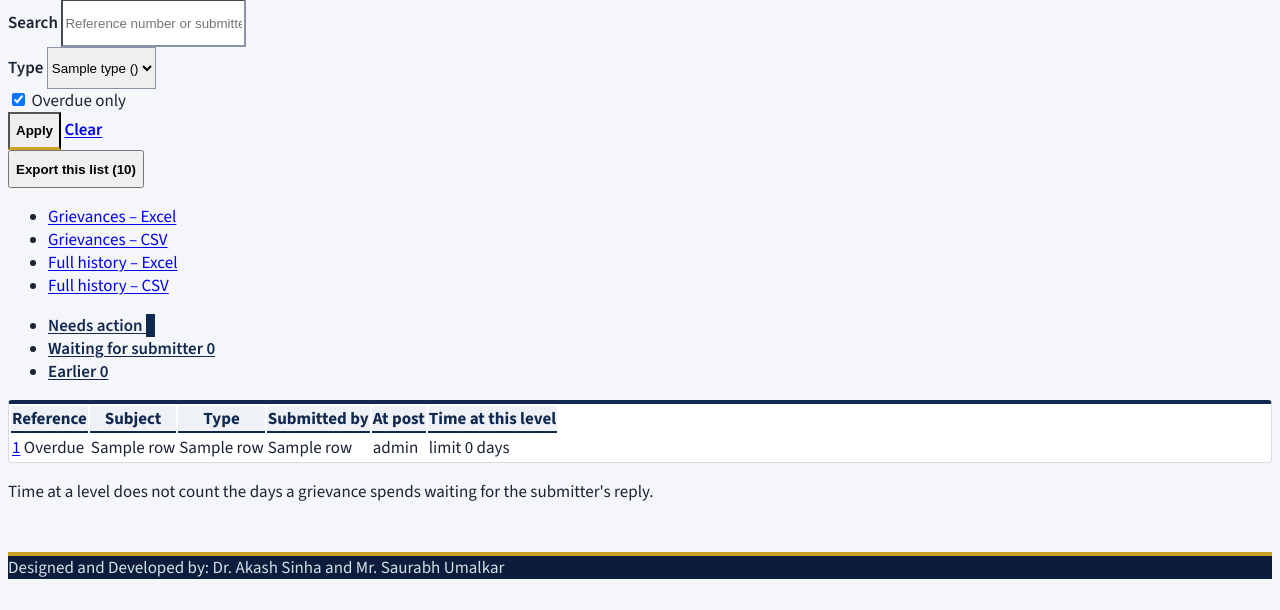
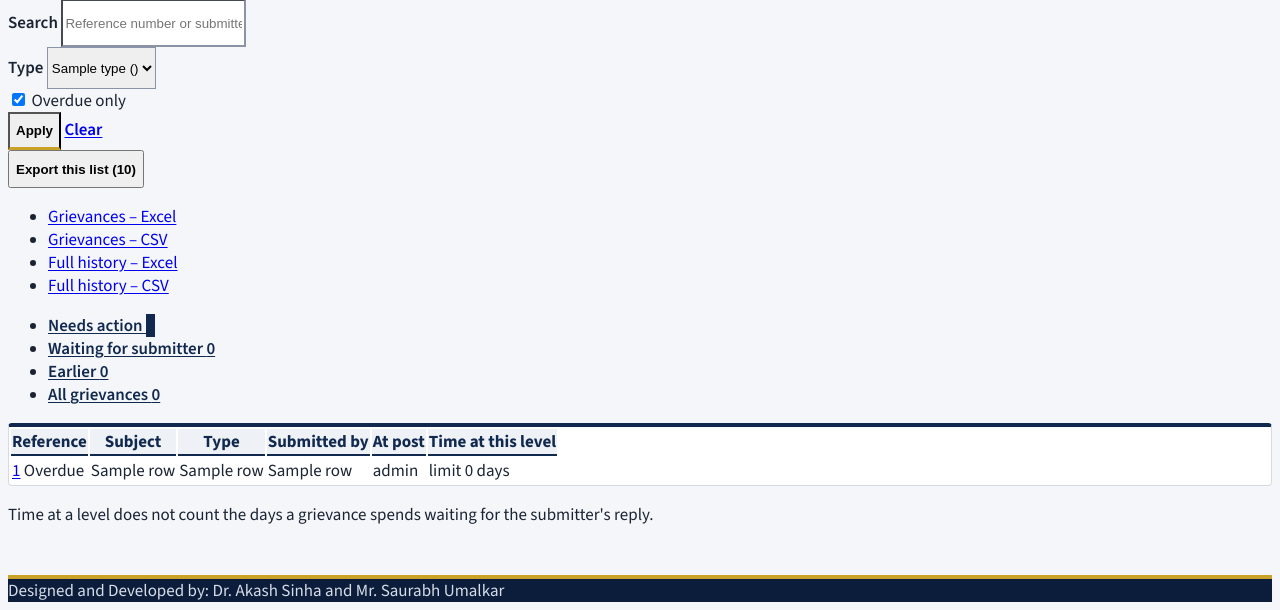
Before and after one commit to aksinha2308/manit-grievance-portal, a CodeIgniter 4 app: the page made by app/Views/authority/dashboard.php in a window 1280 px wide. Shown: the part 424-1034 px from the top of the page. Before the commit the page ends 1003 px from the top, so only its background shows below. Run offline with PHP 8.4 and a stand-in for CodeIgniter, Linux system fonts and the light colour scheme; the template is opened without the code that fills it: most values are stand-ins (such as "Sample title", 1, 10 or a date in 2020); data that the repository does not hold is empty; some libraries are stand-ins or nearby versions.

Commit message:
Authority All grievances tab: view grievances at or below own level (F02)
View only; scope as before; no database change. Tested locally with demo accounts.

```diff
--- a/app/Controllers/Authority/Dashboard.php
+++ b/app/Controllers/Authority/Dashboard.php
@@ -14,7 +14,8 @@ use RuntimeException;
 /**
  * Authority home: the grievances at the posts the logged-in authority holds.
  * Tabs: needs action / waiting for the submitter / earlier (handled at my posts, since moved on or disposed),
- * plus "All grievances" (view only) for the Director. Search by reference or name, filter by type / overdue.
+ * plus "All grievances" (view only): for the Director every grievance, for other authorities the grievances at or
+ * below their own level. Search by reference or name, filter by type / overdue.
  */
 class Dashboard extends BaseController
 {
@@ -88,7 +89,7 @@ class Dashboard extends BaseController
     private function listParams(int $userId): array
     {
         $director = WorkflowService::isDirector($userId);
-        $tabs     = $director ? ['action', 'waiting', 'earlier', 'all'] : ['action', 'waiting', 'earlier'];
+        $tabs     = $director ? ['action', 'waiting', 'earlier', 'all'] : ['action', 'waiting', 'earlier', 'below'];
         $tab      = (string) $this->request->getGet('tab');
 
         return [
--- a/app/Views/authority/dashboard.php
+++ b/app/Views/authority/dashboard.php
@@ -9,6 +9,8 @@ $tabs = [
 ];
 if ($director) {
     $tabs['all'] = ['All grievances', $counts['all'] ?? 0];
+} else {
+    $tabs['below'] = ['All grievances', $counts['below'] ?? 0];
 }
 $filtered = $filters['q'] !== '' || $filters['type_id'] > 0 || $filters['overdue'];
 // Query string that keeps the current tab and filters (for paging and tab links)
@@ -65,7 +67,7 @@ $qs = static function (array $change) use ($tab, $filters): string {
     </div></div>
 <?php endif; ?>
 
-<?php if ($posts !== [] || $counts['earlier'] > 0): ?>
+<?php if ($posts !== [] || $counts['earlier'] > 0 || ($counts['below'] ?? 0) > 0): ?>
 <form class="row g-2 align-items-end mb-3" method="get" action="<?= site_url('authority') ?>" id="filters">
     <input type="hidden" name="tab" value="<?= esc($tab) ?>">
     <div class="col-sm-5 col-lg-4">
@@ -120,6 +122,8 @@ $qs = static function (array $change) use ($tab, $filters): string {
 <div class="card rounded-top-0">
     <?php if ($tab === 'all'): ?>
         <div class="card-body py-2 small text-muted border-bottom">Every grievance in the portal, view only. You can act on a grievance only when it reaches the Director.</div>
+    <?php elseif ($tab === 'below'): ?>
+        <div class="card-body py-2 small text-muted border-bottom">Grievances at or below your level, view only. You can act on a grievance only while it is at a post you hold.</div>
     <?php endif; ?>
     <?php if ($rows === []): ?>
         <div class="card-body text-muted">
@@ -134,7 +138,7 @@ $qs = static function (array $change) use ($tab, $filters): string {
                 <thead class="table-light">
                 <tr>
                     <th>Reference</th><th>Subject</th><th>Type</th><th>Submitted by</th>
-                    <?php if (in_array($tab, ['earlier', 'all'], true)): ?><th>Status</th><?php else: ?><th>At post</th><th>Time at this level</th><?php endif; ?>
+                    <?php if (in_array($tab, ['earlier', 'all', 'below'], true)): ?><th>Status</th><?php else: ?><th>At post</th><th>Time at this level</th><?php endif; ?>
                 </tr>
                 </thead>
                 <tbody>
@@ -150,7 +154,7 @@ $qs = static function (array $change) use ($tab, $filters): string {
                         <td><?= esc(mb_strimwidth((string) $r['subject'], 0, 70, '…')) ?></td>
                         <td class="small"><?= esc($r['type_name']) ?><div class="text-muted"><?= esc(role_label($r['role'])) ?></div></td>
                         <td class="small"><?= esc($r['submitter_name']) ?></td>
-                        <?php if (in_array($tab, ['earlier', 'all'], true)): ?>
+                        <?php if (in_array($tab, ['earlier', 'all', 'below'], true)): ?>
                             <td class="small">
                                 <?php if ($r['status'] === 'disposed'): ?>
                                     <span class="badge text-bg-success">Disposed</span>
--- a/app/Views/authority/grievance.php
+++ b/app/Views/authority/grievance.php
@@ -213,7 +213,7 @@ $back      = $back ?? 'authority';
                 <?php endif; ?>
             </div></div>
         <?php elseif ($g['status'] !== 'disposed'): ?>
-            <div class="alert alert-secondary small"><?= $isDirector ? 'Director oversight: you can view this grievance; you can act on it when it reaches the Director.' : 'This grievance is no longer at a post you hold; you can view it only.' ?></div>
+            <div class="alert alert-secondary small"><?= $isDirector ? 'Director oversight: you can view this grievance; you can act on it when it reaches the Director.' : 'You can view this grievance only. You can act on a grievance only while it is at a post you hold.' ?></div>
         <?php endif; ?>
     </div>
 </div>
```
Also changed, not shown: app/Libraries/WorkflowService.php (+30 -6 lines).
